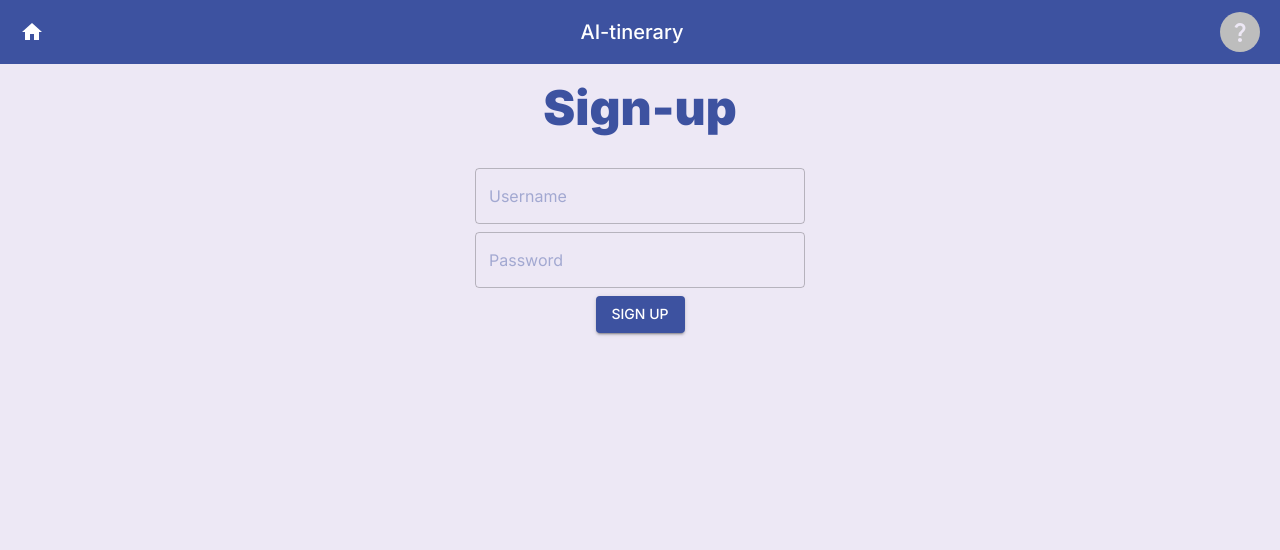
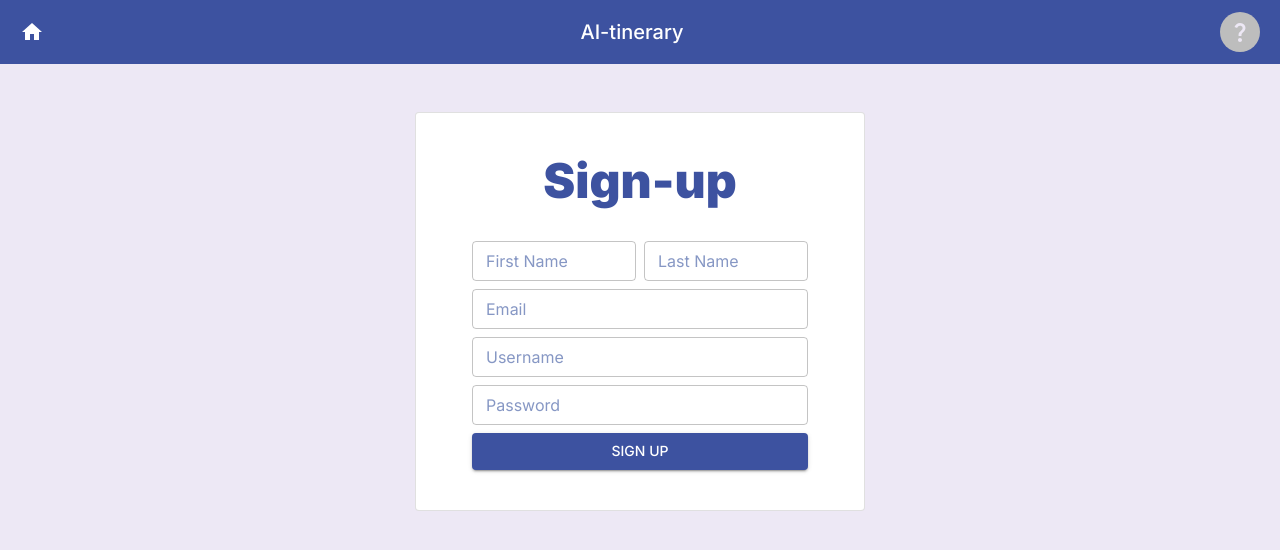
Before and after one commit to ubc-cpsc455-2024S/project-22_intellig-s, a React (Vite) app in the folder client/: page /signup in a window 1280 px wide. Shown: the top 550 px of the page. Built offline with nearby package versions, Linux system fonts and the light colour scheme; no server answers.

Commit message:
add signup form with new user values

```diff
--- a/client/src/components/Login.jsx
+++ b/client/src/components/Login.jsx
@@ -1,7 +1,7 @@
 import { useDispatch, useSelector } from "react-redux";
 import { login } from "../redux/authSlice";
 import { useNavigate } from "react-router-dom";
-import { Box, Button, TextField, Typography } from "@mui/material";
+import { Box, Button, Grid, TextField, Typography } from "@mui/material";
 import { useEffect, useState } from "react";
 
 const Login = () => {
@@ -47,10 +47,12 @@ const Login = () => {
           {error && error.message}
         </Typography>
 
+        <Grid container spacing={1}>
           <TextField
             type="text"
             name="username"
-          placeholder="Username"
+            label="Username"
+            size="small"
             onChange={(e) => setUsername(e.target.value)}
             fullWidth
             sx={{ mb: 1 }}
@@ -58,22 +60,29 @@ const Login = () => {
           <TextField
             type="password"
             name="password"
-          placeholder="Password"
+            label="Password"
+            size="small"
             onChange={(e) => setPassword(e.target.value)}
             fullWidth
             sx={{ mb: 1 }}
           />
           <Button
             variant={"contained"}
+            fullWidth
             onClick={onSubmit}
             disabled={isLoading}
             sx={{ mb: 1 }}
           >
             Login
           </Button>
-        <Button variant={"contained"} onClick={() => navigate("/signup")}>
+          <Button
+            variant={"contained"}
+            fullWidth
+            onClick={() => navigate("/signup")}
+          >
             Don&#39;t have an account? Sign up!
           </Button>
+        </Grid>
       </Box>
     </Box>
   );
--- a/client/src/components/Signup.jsx
+++ b/client/src/components/Signup.jsx
@@ -1,7 +1,16 @@
 import { useState, useEffect } from "react";
 import { signup } from "../redux/authSlice";
 import { useDispatch, useSelector } from "react-redux";
-import { Box, Button, TextField, Typography } from "@mui/material";
+import {
+  Box,
+  Button,
+  Card,
+  Grid,
+  List,
+  ListItem,
+  TextField,
+  Typography,
+} from "@mui/material";
 import { useNavigate } from "react-router-dom";
 import PersonalizationForm from "./PersonalizationForm";
 
@@ -9,8 +18,18 @@ const Signup = () => {
   const dispatch = useDispatch();
   const navigate = useNavigate();
 
-  const { user, isLoading, error } = useSelector((state) => state.auth);
+  const { user, isLoading, usernameInUse, error } = useSelector(
+    (state) => state.auth
+  );
   const [showPersonalizationForm, setShowPersonalizationForm] = useState(false);
+  const [formValues, setFormValues] = useState({
+    firstName: "",
+    lastName: "",
+    email: "",
+    username: "",
+    password: "",
+  });
+  const [formErrors, setFormErrors] = useState({});
 
   useEffect(() => {
     if (user) {
@@ -18,11 +37,59 @@ const Signup = () => {
     }
   }, [user]);
 
-  const [username, setUsername] = useState("");
-  const [password, setPassword] = useState("");
+  const handleChange = (event) => {
+    setFormValues({ ...formValues, [event.target.name]: event.target.value });
+  };
+
+  const validateForm = () => {
+    let errorMessages = {};
+
+    const emailValidatorRegex =
+      /^(([^<>()[\]\\.,;:\s@"]+(\.[^<>()[\]\\.,;:\s@"]+)*)|.(".+"))@((\[[0-9]{1,3}\.[0-9]{1,3}\.[0-9]{1,3}\.[0-9]{1,3}\])|(([a-zA-Z\-0-9]+\.)+[a-zA-Z]{2,}))$/;
+    const passwordValidatorRegex =
+      /^(?=.*?[A-Z])(?=.*?[a-z])(?=.*?[0-9]).{8,}$/;
+
+    if (formValues.firstName === "")
+      errorMessages.firstName = "First name cannot be blank";
+
+    if (formValues.lastName === "")
+      errorMessages.lastName = "Last name cannot be blank";
+
+    if (formValues.email === "") errorMessages.email = "Email cannot be blank";
+    else if (!emailValidatorRegex.test(formValues.email))
+      errorMessages.email = "Please enter a valid email";
+
+    if (formValues.username === "")
+      errorMessages.username = "Username cannot be blank";
+
+    if (formValues.password === "")
+      errorMessages.password = "Password cannot be blank";
+    else if (!passwordValidatorRegex.test(formValues.password))
+      errorMessages.password = (
+        <Box>
+          <Typography variant="p">Please enter a valid password: </Typography>
+          <List sx={{ pl: 5, listStyleType: "disc" }}>
+            <ListItem sx={{ display: "list-item" }}>
+              Minimum of 8 characters
+            </ListItem>
+            <ListItem sx={{ display: "list-item" }}>
+              At least one upper case letter
+            </ListItem>
+            <ListItem sx={{ display: "list-item" }}>
+              At least one lower case letter
+            </ListItem>
+            <ListItem sx={{ display: "list-item" }}>
+              At least one number
+            </ListItem>
+          </List>
+        </Box>
+      );
+    setFormErrors(errorMessages);
+    return !Object.keys(errorMessages).length;
+  };
 
   const onSubmit = () => {
-    dispatch(signup({ username, password }));
+    if (validateForm()) dispatch(signup(formValues));
   };
 
   const handleClosePersonalization = () => {
@@ -41,43 +108,98 @@ const Signup = () => {
     >
       <Box
         sx={{
-          pt: 2,
+          pt: 6,
           position: "relative",
           left: "50%",
           transform: "translateX(-50%)",
-          width: "330px",
+          width: "450px",
         }}
       >
+        <Card variant="outlined" sx={{ width: "100%", px: 7, py: 5 }}>
           <Typography variant={"h3"} fontWeight={900}>
             Sign-up
           </Typography>
           <Typography sx={{ height: "2em" }} color={"red"}>
             {error && error.message}
           </Typography>
+          <Grid container spacing={1}>
+            <Grid item xs={6}>
+              <TextField
+                type="text"
+                name="firstName"
+                label="First Name"
+                size="small"
+                fullWidth
+                onChange={handleChange}
+                error={formErrors.firstName ? true : false}
+                helperText={formErrors.firstName}
+              />
+            </Grid>
+            <Grid item xs={6}>
+              <TextField
+                type="text"
+                name="lastName"
+                label="Last Name"
+                size="small"
+                fullWidth
+                onChange={handleChange}
+                error={formErrors.lastName ? true : false}
+                helperText={formErrors.lastName}
+              />
+            </Grid>
+            <Grid item xs={12}>
+              <TextField
+                type="text"
+                name="email"
+                label="Email"
+                size="small"
+                fullWidth
+                onChange={handleChange}
+                error={formErrors.email ? true : false}
+                helperText={formErrors.email}
+              />
+            </Grid>
+            <Grid item xs={12}>
               <TextField
                 type="text"
                 name="username"
-          placeholder="Username"
-          onChange={(e) => setUsername(e.target.value)}
+                label="Username"
+                size="small"
                 fullWidth
-          sx={{ mb: 1 }}
+                onChange={handleChange}
+                error={usernameInUse || formErrors.username ? true : false}
+                helperText={
+                  usernameInUse
+                    ? "Username is already in use"
+                    : formErrors.username
+                }
               />
+            </Grid>
+            <Grid item xs={12}>
               <TextField
                 type="password"
                 name="password"
-          placeholder="Password"
-          onChange={(e) => setPassword(e.target.value)}
+                label="Password"
+                size="small"
                 fullWidth
-          sx={{ mb: 1 }}
+                onChange={handleChange}
+                error={formErrors.password ? true : false}
+                helperText={formErrors.password}
+                FormHelperTextProps={{ component: "span" }}
               />
+            </Grid>
+            <Grid item xs={12}>
               <Button
                 variant={"contained"}
+                fullWidth
                 onClick={onSubmit}
                 disabled={isLoading}
-          sx={{ mb: 1 }}
               >
                 Sign Up
               </Button>
+            </Grid>
+          </Grid>
+        </Card>
       </Box>
       <PersonalizationForm
         open={showPersonalizationForm}
--- a/client/src/components/SurveyForm.jsx
+++ b/client/src/components/SurveyForm.jsx
@@ -38,7 +38,9 @@ const SurveyForm = ({ open, handleClose }) => {
     const newItinerary = {
       ...formValues,
     };
-    dispatch(generateItineraryAsync({itinerary: newItinerary, userId: user.id}));
+    dispatch(
+      generateItineraryAsync({ itinerary: newItinerary, userId: user.id })
+    );
     handleClose();
     setStep(1); // Reset to the first step
     setFormValues({
--- a/client/src/redux/authSlice.js
+++ b/client/src/redux/authSlice.js
@@ -77,6 +77,7 @@ const initialState = {
   token: localStorage.getItem("token") || null,
   isLoading: false,
   error: null,
+  usernameInUse: false,
 };
 
 const authSlice = createSlice({
@@ -118,6 +119,7 @@ const authSlice = createSlice({
       .addCase(signup.rejected, (state, action) => {
         state.isLoading = false;
         state.error = action.payload;
+        if (action.payload.status === 409) state.usernameInUse = true;
       })
       .addCase(login.pending, (state) => {
         state.isLoading = true;
```
Also changed, not shown: 2 other files (tests, documents, lock files or other folders). Lines whose indentation alone changed are shown as unchanged.
